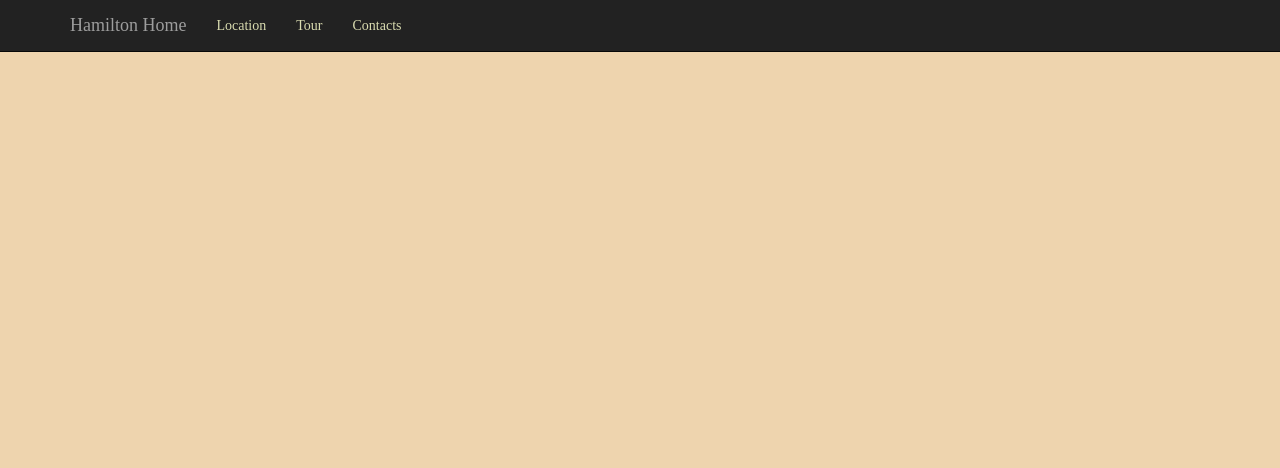
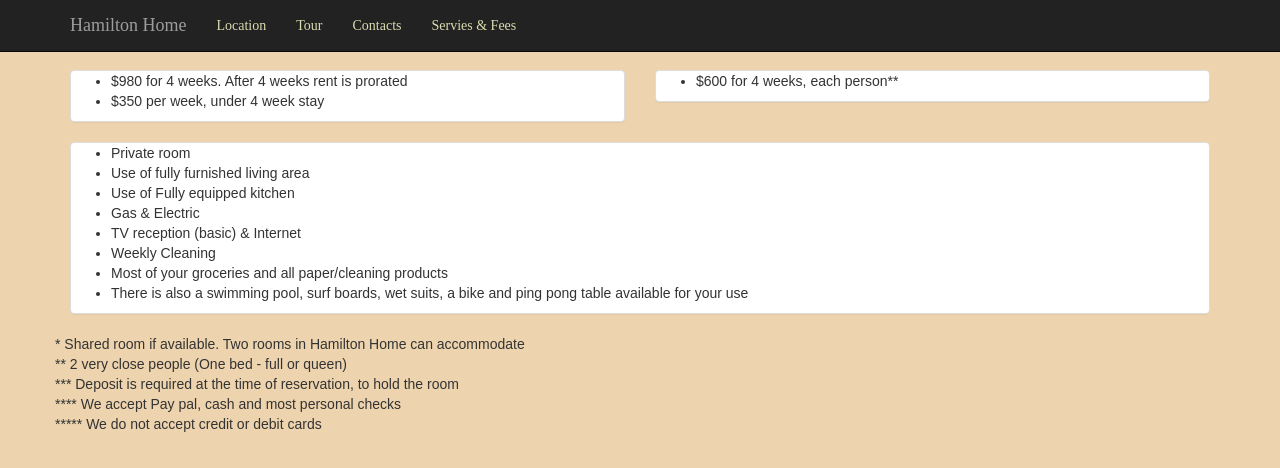
Before and after one commit to VitaliiK91/hamilton-home, a React (Create React App) app: page /fees in a window 1280 px wide. Shown: the top 468 px of the page. Built offline with nearby package versions, Linux system fonts and the light colour scheme.

Commit message:
add basic services&fees page

```diff
--- a/src/App.js
+++ b/src/App.js
@@ -10,6 +10,7 @@ import Home from './Home';
 import Location from './Location';
 import Contacts from './Contacts';
 import Tour from './Tour';
+import Fees from './Fees';
 import './App.css';
 
 const App = () => (
@@ -21,6 +22,7 @@ const App = () => (
         <Route path="/location" component={Location}/>
         <Route path="/tour" component={Tour}/>
         <Route path="/contacts" component={Contacts}/>
+        <Route path="/fees" component={Fees}/>
       </div>
     </div>
   </Router>
--- /dev/null
+++ b/src/Fees.js
@@ -0,0 +1,50 @@
+import React, { Component } from 'react';
+import { Grid, Row, Col, Panel } from 'react-bootstrap';
+import mainImgSrc from './images/main.jpg';
+
+const Fees = () => (
+		<Grid>
+			<Row>
+				<Col xs={12} md={6}>
+					<Panel header={"Single Occupancy"}>
+						<ul>
+							<li>$980 for 4 weeks. After 4 weeks rent is prorated</li>
+							<li>$350 per week, under 4 week stay</li>
+						</ul>
+    				</Panel>
+				</Col>
+				<Col xs={12} md={6}>
+					<Panel header={"Double Occupancy*"}>
+						<ul>
+							<li>$600 for 4 weeks, each person**</li>
+						</ul>
+    				</Panel>
+				</Col>
+				<Col xs={12} md={12}>
+					<Panel header={"Includes"}>
+						<ul>
+							<li>Private room</li>
+							<li>Use of fully furnished living area</li>
+							<li>Use of Fully equipped kitchen</li>
+							<li>Gas & Electric</li>
+							<li>TV reception (basic) & Internet</li>
+							<li>Weekly Cleaning</li>
+							<li>Most of your groceries and all paper/cleaning products</li>
+							<li>There is also a swimming pool, surf boards, wet suits, a bike and ping pong table available for your use</li>
+						</ul>
+    				</Panel>
+				</Col>
+				<Row>
+					<Col sm={12} md={12}>
+						*  Shared room if available. Two rooms in Hamilton Home can accommodate<br/>
+						**  2 very close people (One bed - full or queen)<br/>
+						***  Deposit is required at the time of reservation, to hold the room<br/>
+						****  We accept Pay pal, cash and most personal checks<br/>
+						*****  We do not accept credit or debit cards
+					</Col>
+				</Row>
+			</Row>
+		</Grid>
+)
+
+export default Fees;
--- a/src/Header.js
+++ b/src/Header.js
@@ -19,13 +19,16 @@ const Header = () => (
           <Navbar.Collapse>
             <Nav>
               <NavItem>
-				<Link to="/location" className="link">Location</Link>
+				        <Link to="/location" className="link">Location</Link>
               </NavItem>
               <NavItem>
-				<Link to="/tour" className="link">Tour</Link>
+				        <Link to="/tour" className="link">Tour</Link>
               </NavItem>
-			  <NavItem>
-				<Link to="/contacts" className="link">Contacts</Link>
+			        <NavItem>
+				        <Link to="/contacts" className="link">Contacts</Link>
+              </NavItem>
+              <NavItem>
+				        <Link to="/fees" className="link">Servies & Fees</Link>
               </NavItem>
             </Nav>
           </Navbar.Collapse>
```
